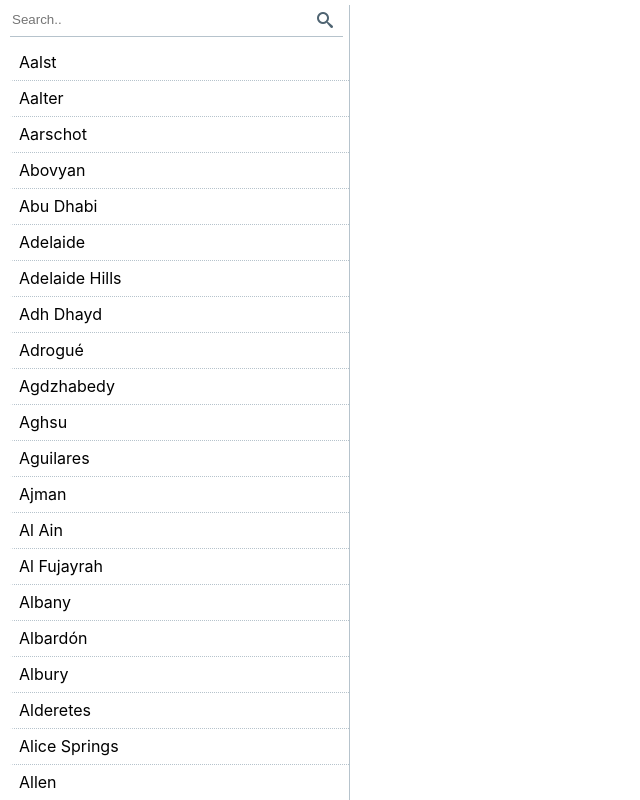
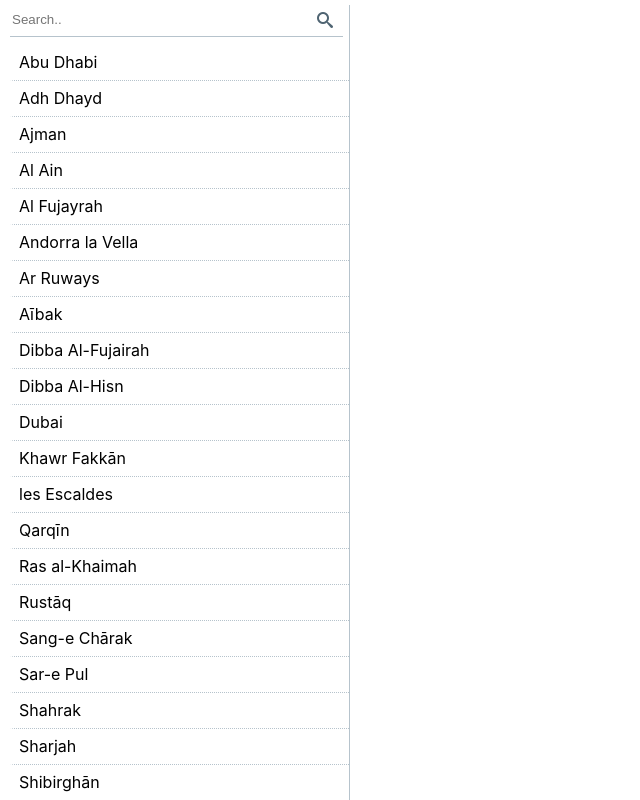
Before and after one commit to aamirshaadalam/mulri-select-list-react, a React (Create React App) app: page / in a window 1280 px wide. Shown: the whole page, without its empty margins (0-640 px from the left). Built offline with nearby package versions, Linux system fonts and the light colour scheme.

Commit message:
pagination

```diff
--- a/src/App.jsx
+++ b/src/App.jsx
@@ -2,16 +2,34 @@
 import List from './lib/list';
 import data from './data/cities.json';
 
+const PAGE_SIZE = 25;
+
 const getData = (config) => {
+  const { pageNumber, searchText } = config;
+  let result = data;
+
+  if (searchText) {
+    result = data.filter((item) => {
+      return item.caption.toLowerCase().includes(searchText);
+    });
+  }
+
+  if (pageNumber > 0 && PAGE_SIZE) {
+    const start = (pageNumber - 1) * PAGE_SIZE;
+    const end = start + PAGE_SIZE;
+
+    result = result.slice(start, end);
+  }
+
   return new Promise((resolve) => {
     setTimeout(() => {
-      resolve(data);
-    }, 2000);
+      resolve(result);
+    }, 5000);
   });
 };
 
 function App() {
-  return <List loadCallback={getData} searchPlaceholder='Search..' singleSelect sortDirection='asc' sortOn='caption'></List>;
+  return <List loadCallback={getData} searchPlaceholder='Search..' singleSelect sortDirection='asc' sortOn='caption' searchAtServer></List>;
 }
 
 export default App;
--- a/src/css/list.scss
+++ b/src/css/list.scss
@@ -16,11 +16,11 @@
   }
 
   .loading-icon {
-    height: 25px;
-    width: 25px;
+    height: 20px;
+    width: 20px;
     border-radius: 50%;
-    border: 3px solid $primary-light;
-    border-top: 3px solid $primary-default;
+    border: 4px solid $gray5;
+    border-top: 4px solid $primary-default;
     animation: spin 1s linear infinite;
   }
 
@@ -36,7 +36,7 @@
   .list-items {
     overflow-y: auto;
     border-right: 1px solid $gray5;
-    height: 100%;
+    height: calc(100% - 40px);
 
     .list-item {
       height: 35px;
--- a/src/lib/list.jsx
+++ b/src/lib/list.jsx
@@ -27,7 +27,7 @@
 const ENDS_WITH = 'endsWith';
 const STRING = 'string';
 
-function List({ data, loadCallback, pageSize, searchAtServer, searchPlaceholder, searchType, singleSelect, sortDirection, sortOn }) {
+function List({ data, loadCallback, searchAtServer, searchPlaceholder, searchType, singleSelect, sortDirection, sortOn }) {
   const [list, setList] = useState([]);
   const [loading, setLoading] = useState(false);
   const [currentList, setCurrentList] = useState([]);
@@ -66,7 +66,6 @@
     let sortedData = [];
     const config = {
       pageNumber,
-      pageSize,
       searchText,
     };
 
@@ -84,7 +83,7 @@
         setLoading(false);
         throw new Error('Error in fetching data.');
       });
-  }, [loadCallback, pageNumber, pageSize, searchText, sort]);
+  }, [loadCallback, pageNumber, searchText, sort]);
 
   useEffect(() => {
     let sortedData = [];
```
